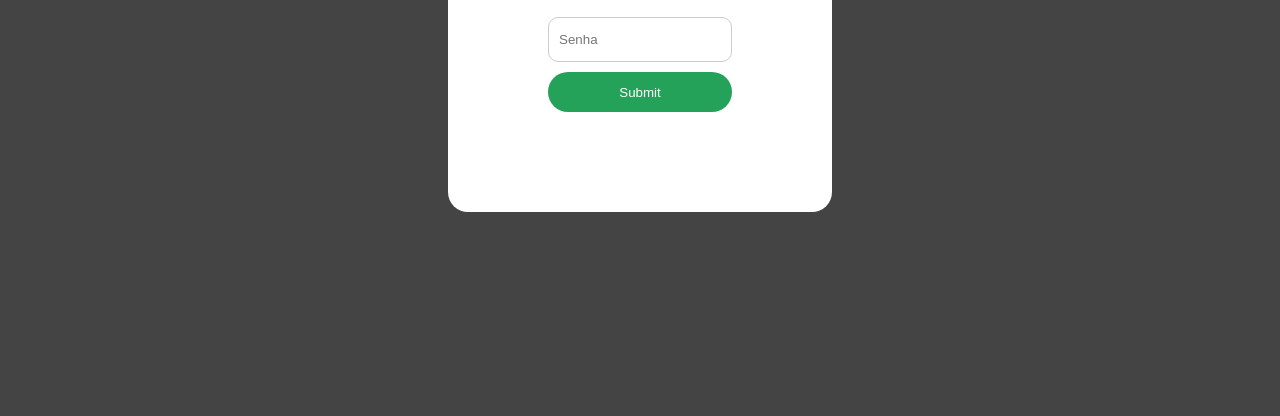
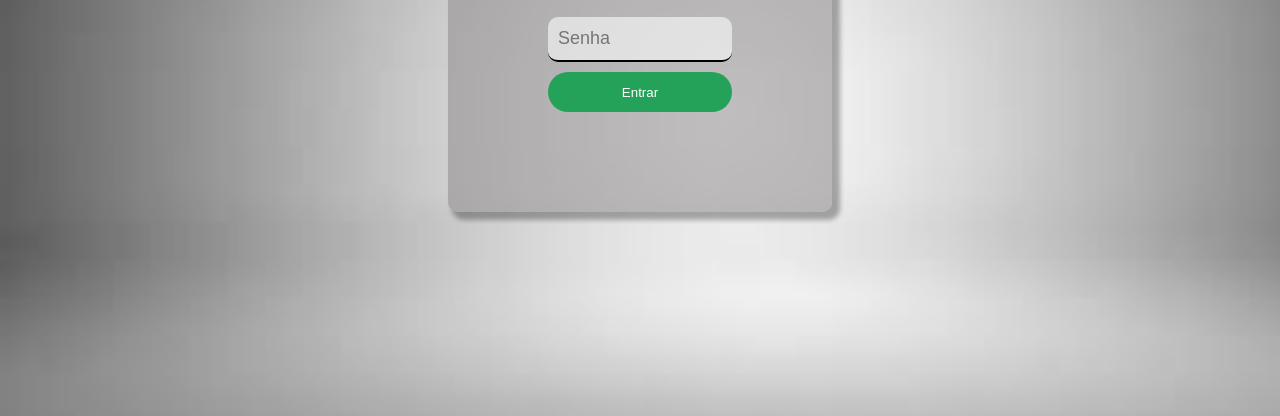
Before and after one commit to JoseWillians/ChatBotAdmin, a plain HTML site: page index.html in a window 1280 px wide. Shown: the part 384-800 px from the top of the page. Drawn offline with Linux system fonts and the light colour scheme.

Commit message:
algumas mudanças na tela de login

```diff
--- a/index.html
+++ b/index.html
@@ -7,10 +7,13 @@
     <style>
         *{margin: 0;padding: 0;box-sizing: border-box;}
         body{
-            background-color:  #444444;
+            background-image:  url("./IMG/fundo.jpg");
+            background-repeat: no-repeat;
+            background-size: cover;
+            background-attachment: fixed;
         }
         form{
-            background-color: white;
+            background-color: #918d8d94;
             max-width: 800px;
             width: 30%;
             box-sizing: border-box;
@@ -20,10 +23,12 @@
             left: 50%;
             top: 50%;
             transform: translate(-50%,-50%);
+            border-radius: 10px;
+            box-shadow: 6px 6px 5px 2px #00000050;
         }
         form h3{
             text-align: center;
-            color:  #444444;
+            color:  #000000;
             font-family: 'Courier New', Courier, monospace;
         }
         form input[type=text],
@@ -32,10 +37,16 @@
             width: 100%;
             height: 45px;
             border: 1px solid #ccc;
-            padding: 10px;
+            padding: 10px 10px;
             margin: 10px 0;
+            border: 0;
+            border-bottom: 2px solid #000000;
+            background-color: #ffffff90;
+            outline: none;
+            font-size: 18px;
+            transition: all .3s ease-out;
         }
-        form input[type=submit]{
+        form button[type=submit]{
             width: 100%;
             height: 40px;
             cursor: pointer;
@@ -52,20 +63,21 @@
     <body>
         <form>
             <h3>Login</h3>
-            <input id="email" type="text" nome="email" placeholder="Login"/>
+            <input id="user" type="text" nome="user" placeholder="Login"/>
             <input id="senha" type="password" nome="senha" placeholder="Senha"/>
-            <input id="entrar" onclick="logar(); return false;" type="submit" nome="acao" placeholder="Entrar" />
+            <button id="entrar" onclick="logar(); return false;" type="submit" nome="acao">Entrar</button>
         </form>
         <script>
             function logar(){
-                var email = document.getElementById('email').value;
+                var user = document.getElementById('user').value;
                 var senha = document.getElementById('senha').value;
 
-                if(email == "adminbot" && senha == "adminbot"){
-
+                if(user == "adminbot" && senha == "adminbot"){
                     location.href = "controle-do-bot.html";
                 }else{
+
                     alert("Usuário ou senha incorretos");
+                    user.value('');
                 }
             }
         </script>
```
Also changed, not shown: IMG/fundo.jpg (added).
